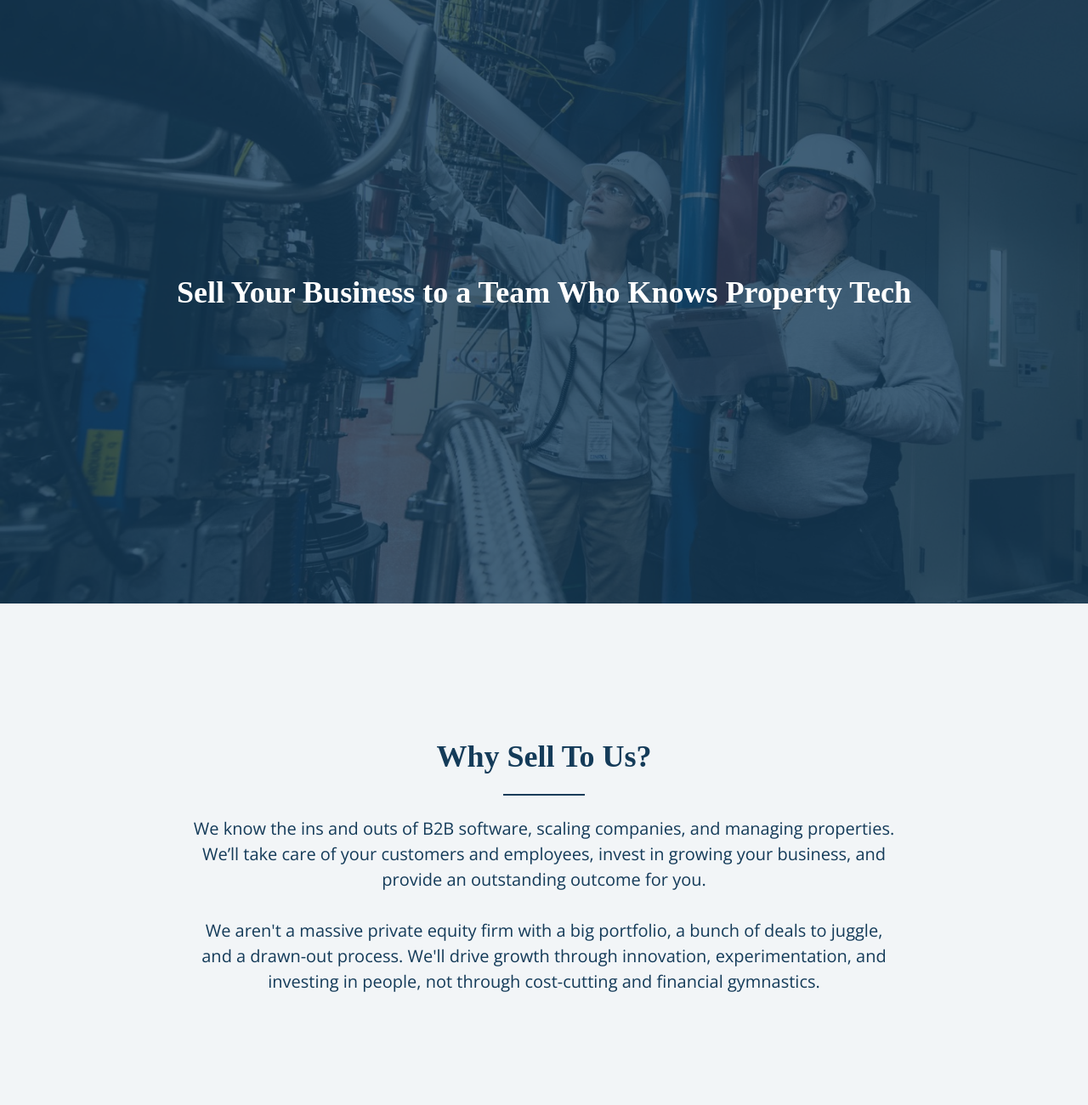
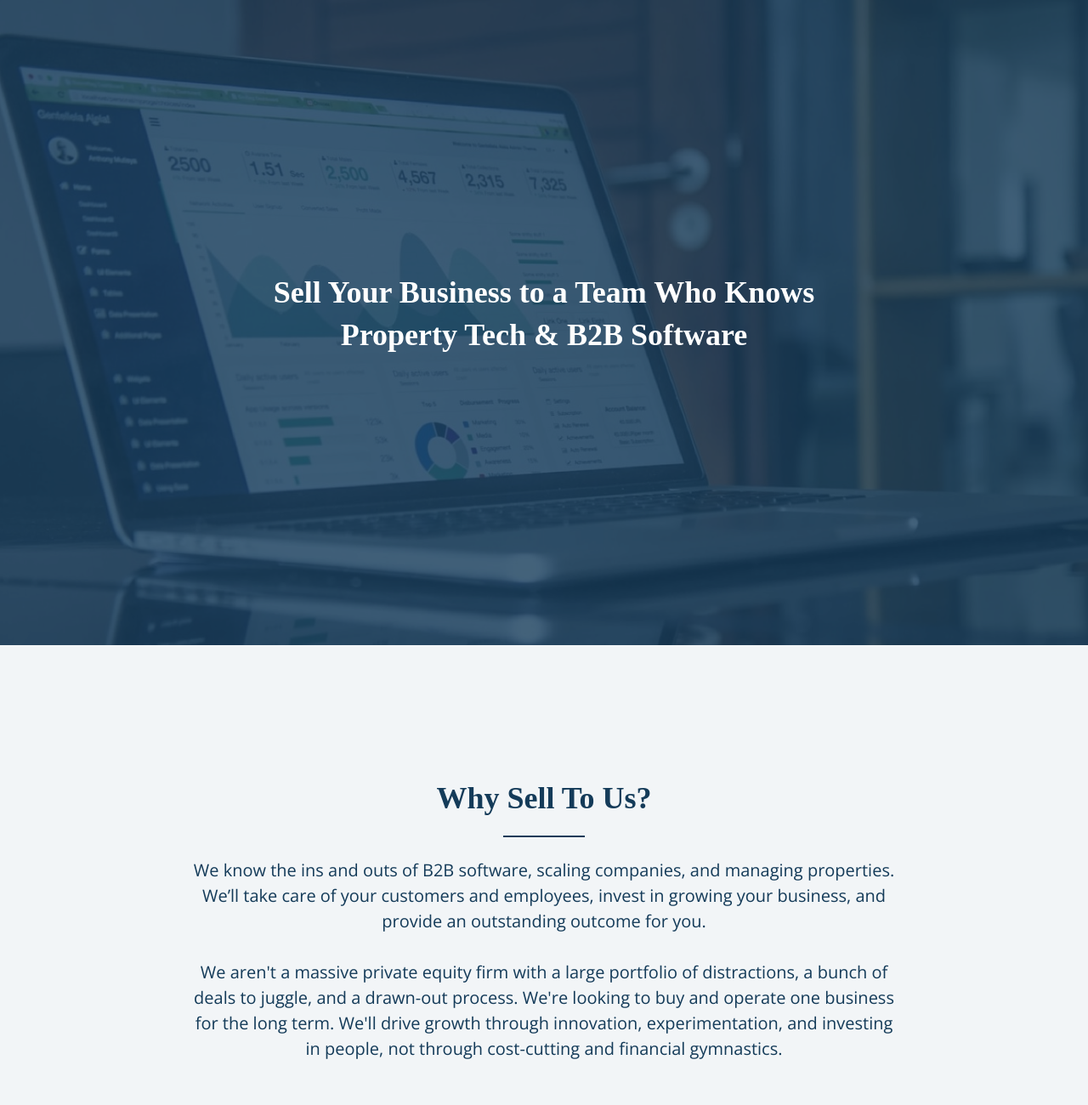
Before and after one commit to southport-ventures/website, a Gatsby site: page /property-tech in a window 1280 px wide. Shown: the top 1300 px of the page at 85% size. Built offline with nearby package versions, Linux system fonts and the light colour scheme; Gatsby itself is replaced by a stand-in of ours; a web font is replaced by a local one.

Commit message:
Update background image

```diff
--- a/src/pages/property-tech.js
+++ b/src/pages/property-tech.js
@@ -2,7 +2,7 @@ import React from "react"
 import { Link } from "gatsby"
 
 import SEO from "../components/seo"
-import PropTechImage from "../images/building-maintenance.jpg"
+import PropTechImage from "../images/prop-tech.jpg"
 import TonyPic from "../images/tony-profile.png"
 import TrevorPic from "../images/trevor-profile.png"
 import NicholasPic from "../images/nicholas-profile.png"
@@ -14,9 +14,9 @@ const PropertyTech = () => {
       <section className="govtech-bg-img bg-cover bg-center" style={{ backgroundImage: `url(${PropTechImage})` }}>
         <div className="bg-blue-700 bg-opacity-80 text-center">
           <div className="lg:container mx-auto px-5 md:px-20">
-            <div className="lg:w-10/12 mx-auto py-40 md:py-80 text-white">
+            <div className="lg:w-8/12 mx-auto py-40 md:py-80 text-white">
               <h1 className="text-3xl lg:text-4xl leading-snug sm:leading-snug md:leading-snug lg:leading-snug">
-                Sell Your Business to a Team Who Knows Property Tech
+                Sell Your Business to a Team Who Knows Property Tech & B2B Software
               </h1>
               <p className="text-xl md:text-2xl mt-5">
 
@@ -37,7 +37,8 @@ const PropertyTech = () => {
             We’ll take care of your customers and employees, invest in growing your business, and provide an outstanding outcome for you.
             <br/>
             <br/>
-            We aren't a massive private equity firm with a big portfolio, a bunch of deals to juggle, and a drawn-out process.
+            We aren't a massive private equity firm with a large portfolio of distractions, a bunch of deals to juggle, and a drawn-out process.
+            We're looking to buy and operate one business for the long term.
             We'll drive growth through innovation, experimentation, and investing in people, not through cost-cutting and financial gymnastics.
           </p>
         </div>
```
Also changed, not shown: src/images/building-maintenance.jpg (deleted), src/images/prop-tech.jpg (added).
